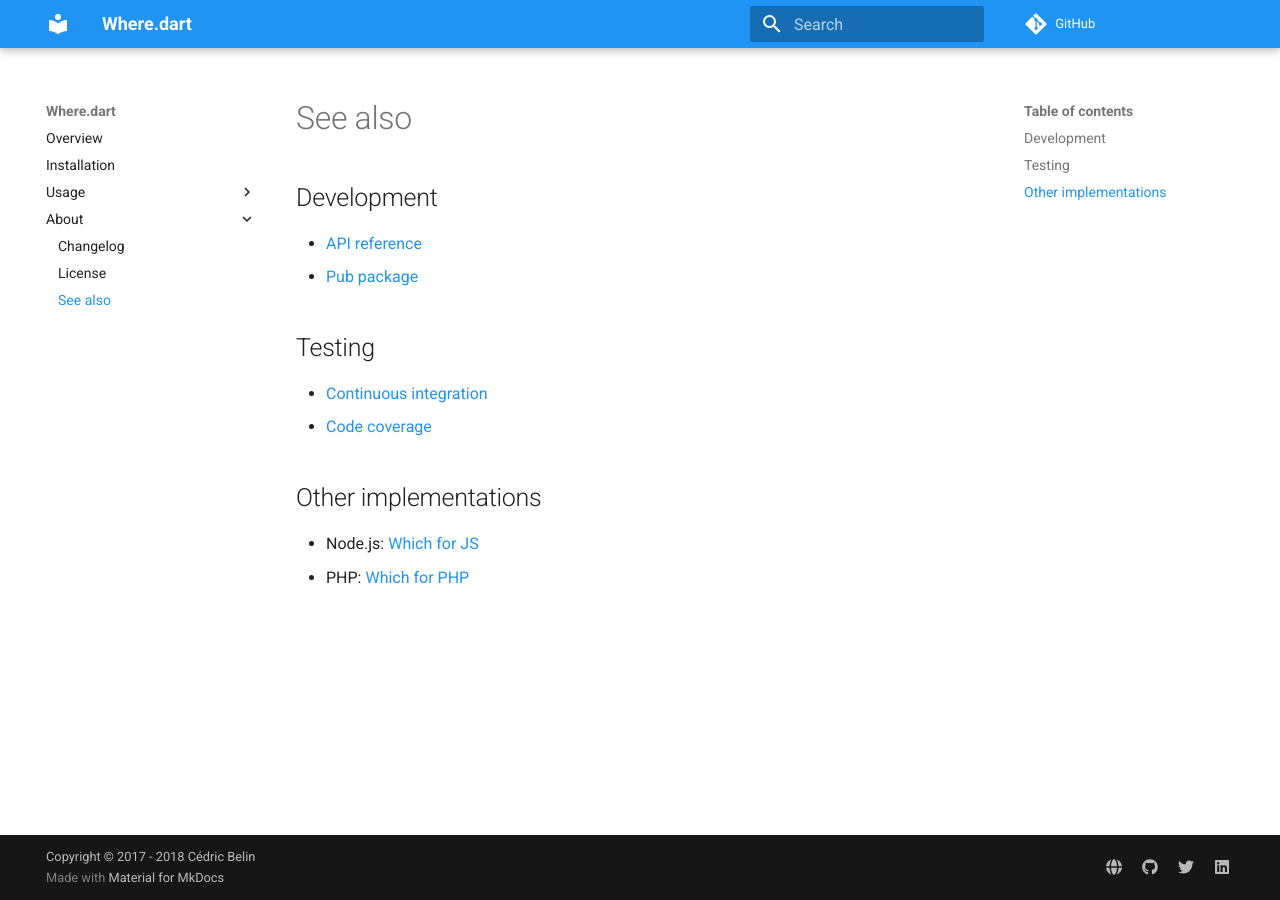
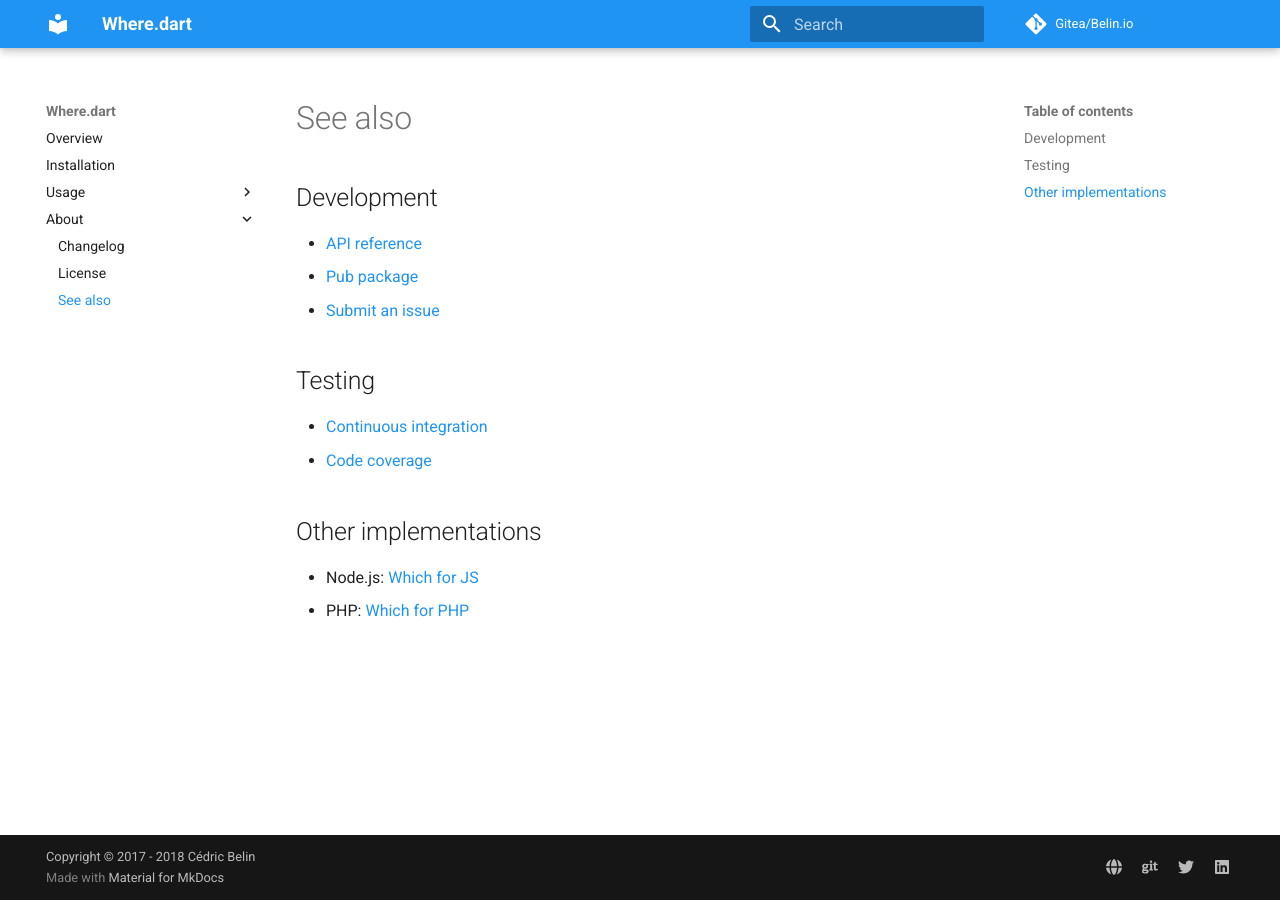
Before and after one commit to AugustToko/where.dart, an MkDocs documentation site: the page built from doc/about/see_also.md, in a window 1280 px wide. Built offline with MkDocs 1.6.1 and Material for MkDocs 9.7.7, drawn with Linux system fonts in a browser that asks for light colours; comment, search, counter and statistics services are not loaded.

```diff
--- a/doc/about/see_also.md
+++ b/doc/about/see_also.md
@@ -3,6 +3,7 @@
 ## Development
 - [API reference](https://dev.belin.io/where.dart/api)
 - [Pub package](https://pub.dartlang.org/packages/where)
+- [Submit an issue](https://git.belin.io/cedx/where.dart/issues)
 
 ## Testing
 - [Continuous integration](https://travis-ci.com/cedx/where.dart)
--- a/mkdocs.yml
+++ b/mkdocs.yml
@@ -6,9 +6,9 @@ site_url: https://dev.belin.io/where.dart
 docs_dir: doc
 site_dir: web
 
-repo_name: GitHub
-repo_url: https://github.com/cedx/where.dart
-edit_uri: ''
+repo_name: Gitea/Belin.io
+repo_url: https://git.belin.io/cedx/where.dart
+edit_uri: _edit/master/doc/
 
 copyright: Copyright &copy; 2017 - 2018 Cédric Belin
 google_analytics:
@@ -18,7 +18,7 @@ google_analytics:
 extra:
   social:
   - {type: globe, link: 'https://belin.io'}
-  - {type: github, link: 'https://github.com/cedx'}
+  - {type: git, link: 'https://git.belin.io/cedx'}
   - {type: twitter, link: 'https://twitter.com/cedxbelin'}
   - {type: linkedin, link: 'https://linkedin.com/in/cedxbelin'}
 
```
Also changed, not shown: README.md (+6 -3 lines).
